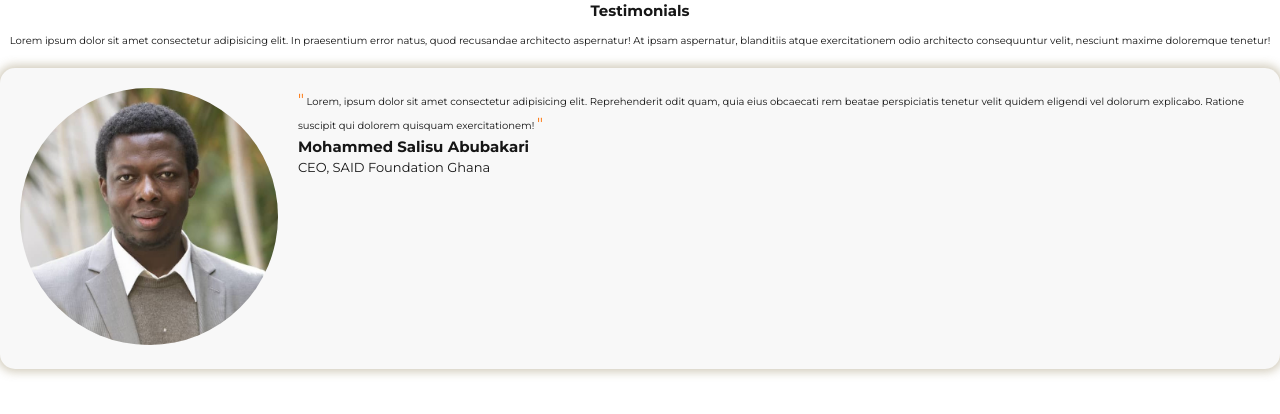
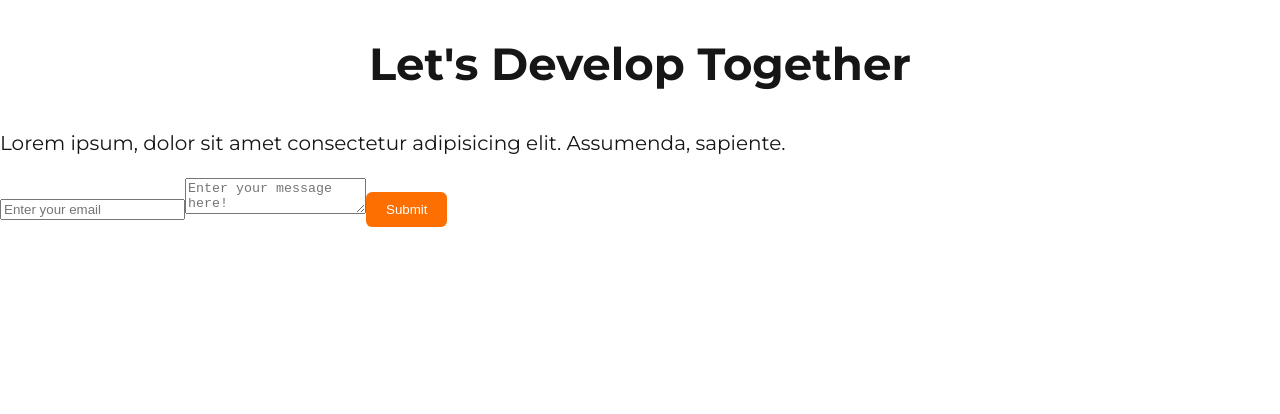
Before and after one commit to KamileSeidu/portfolio, a React (Vite) app: page / in a window 1280 px wide. Shown: the top 414 px of the page. Built offline with nearby package versions, Linux system fonts and the light colour scheme.

Commit message:
just added the contact us component, still under development.

```diff
--- a/src/App.jsx
+++ b/src/App.jsx
@@ -1,10 +1,10 @@
 // import Projects from "./components/Projects";
-import Testimonial from "./components/Testimonial";
+import Contact from "./components/Contact";
 
 function App() {
   return (
     <>
-      <Testimonial />
+      <Contact />
     </>
   );
 }
--- /dev/null
+++ b/src/components/Contact.jsx
@@ -0,0 +1,24 @@
+import classes from "../components/Contact.module.css";
+
+export default function Contact() {
+  return (
+    <div>
+      <h1>Let's Develop Together</h1>
+      <p>
+        Lorem ipsum, dolor sit amet consectetur adipisicing elit. Assumenda,
+        sapiente.
+      </p>
+      <div className={classes.form}>
+        <form>
+          <input type="text" placeholder="Enter your email" />
+          <textarea
+            name="message"
+            id="message"
+            placeholder="Enter your message here!"
+          ></textarea>
+          <button className={classes.btn}>Submit</button>
+        </form>
+      </div>
+    </div>
+  );
+}
--- /dev/null
+++ b/src/components/Contact.module.css
@@ -0,0 +1,18 @@
+h1 {
+  font-size: 4.5rem;
+  text-align: center;
+}
+
+p {
+  font-size: 2rem;
+}
+
+.btn {
+  border: 0;
+  border-radius: 6px;
+  background-color: #fd6f00;
+  color: white;
+  padding: 1rem 2rem;
+  cursor: pointer;
+  transition: background-color 0.3s, color 0.3s, border 0.3s;
+}
```
